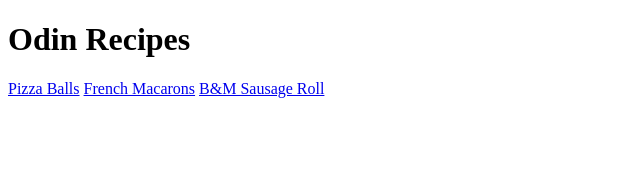
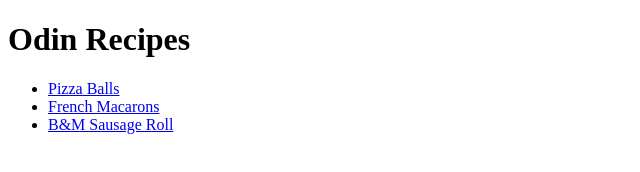
Before and after one commit to mahuloq/odin-recipes, a plain HTML site: page index.html in a window 1280 px wide. Shown: the whole page, without its empty margins (0-640 px from the left). Drawn offline with Linux system fonts and the light colour scheme.

Commit message:
Added an Unorderd List to index to clean it up.

```diff
--- a/index.html
+++ b/index.html
@@ -7,9 +7,13 @@
 
 <body>
 <h1>Odin Recipes</h1>
-<a href="recipes/pizzaballs.html">Pizza Balls</a>
-<a href="recipes/macarons.html">French Macarons</a>
-<a href="recipes/sgsroll.html"> B&M Sausage Roll</a>
+<ul>
+    <li> <a href="recipes/pizzaballs.html">Pizza Balls</a> </li>
+
+   <li> <a href="recipes/macarons.html">French Macarons</a> </li>
+
+    <li> <a href="recipes/sgsroll.html"> B&M Sausage Roll</a> </li>
+</ul>
 </body>
 
 
```
